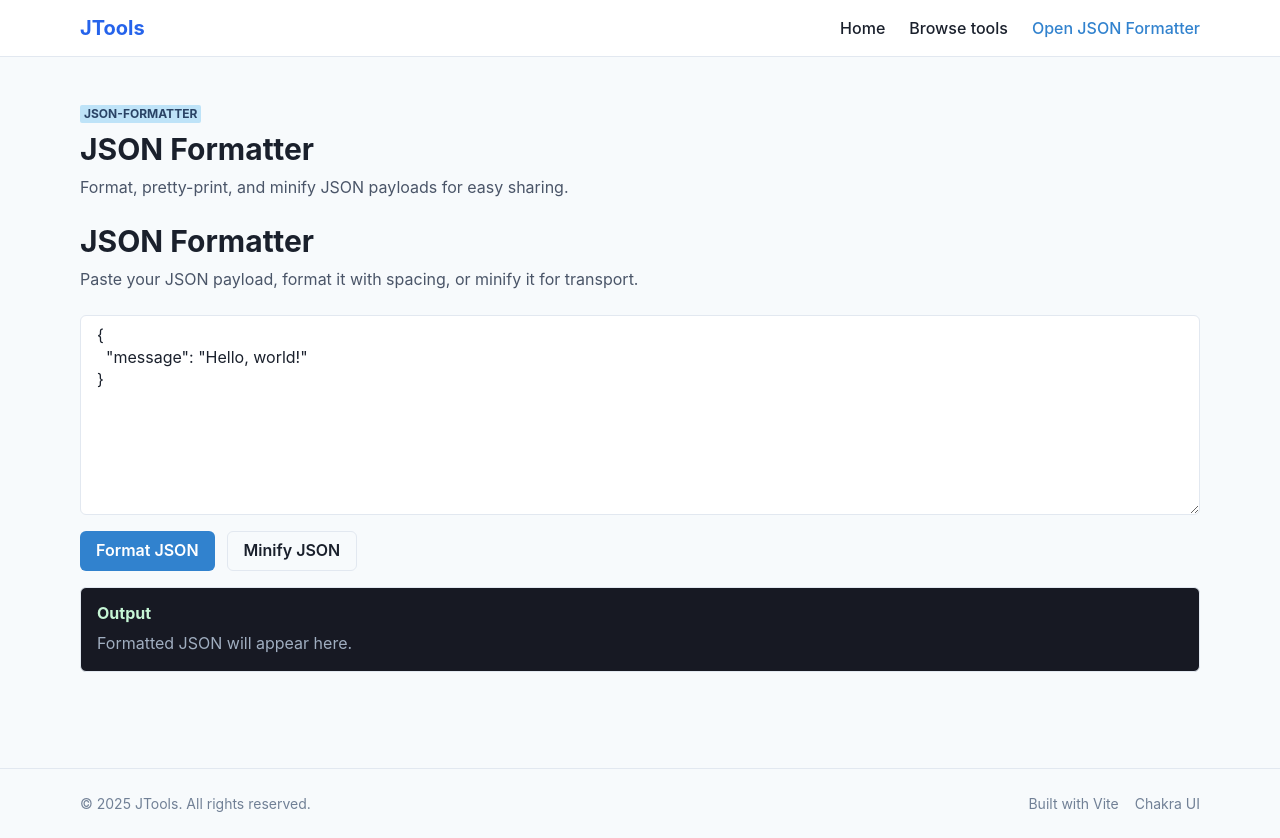
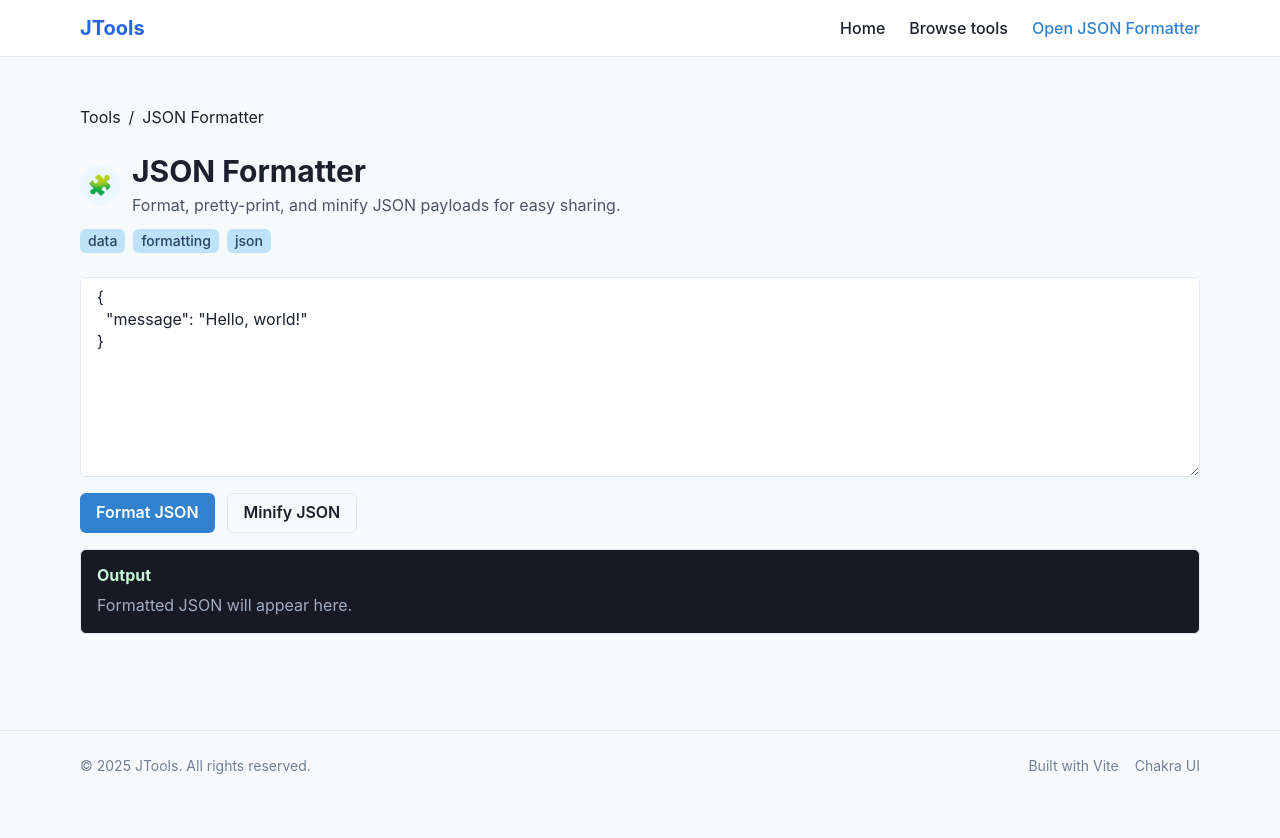
Before and after one commit to Jahabel/JTools, a React (Vite) app in the folder jtools/: page /tools/json-formatter in a window 1280 px wide. After the commit the page ends 800 px from the top, so only its background shows below. Built offline with nearby package versions, Linux system fonts and the light colour scheme.

Commit message:
Add registry-based tool routing and metadata header

```diff
--- a/jtools/src/App.tsx
+++ b/jtools/src/App.tsx
@@ -1,14 +1,19 @@
-import { Routes, Route } from 'react-router-dom'
+import { Routes, Route, Navigate } from 'react-router-dom'
 import Layout from './components/Layout'
 import Landing from './routes/Landing'
 import ToolPage from './routes/ToolPage'
+import { toolRegistry } from './routes/ToolRegistry'
 
 function App() {
   return (
     <Layout>
       <Routes>
         <Route path="/" element={<Landing />} />
+        {toolRegistry.map((tool) => (
+          <Route key={tool.slug} path={`/tools/${tool.slug}`} element={<ToolPage initialTool={tool} />} />
+        ))}
         <Route path="/tools/:slug" element={<ToolPage />} />
+        <Route path="*" element={<Navigate to="/" replace />} />
       </Routes>
     </Layout>
   )
--- a/jtools/src/routes/ToolPage.tsx
+++ b/jtools/src/routes/ToolPage.tsx
@@ -1,10 +1,28 @@
 import { Link as RouterLink, useParams } from 'react-router-dom'
-import { Badge, Box, Button, Heading, Stack, Text } from '@chakra-ui/react'
+import {
+  Box,
+  Breadcrumb,
+  BreadcrumbItem,
+  BreadcrumbLink,
+  Button,
+  Heading,
+  HStack,
+  Stack,
+  Tag,
+  Text,
+  Wrap,
+  WrapItem,
+} from '@chakra-ui/react'
+import type { ToolDefinition } from './ToolRegistry'
 import { getToolBySlug } from './ToolRegistry'
 
-const ToolPage = () => {
+type ToolPageProps = {
+  initialTool?: ToolDefinition
+}
+
+const ToolPage = ({ initialTool }: ToolPageProps) => {
   const { slug } = useParams<{ slug: string }>()
-  const tool = slug ? getToolBySlug(slug) : undefined
+  const tool = initialTool ?? (slug ? getToolBySlug(slug) : undefined)
 
   if (!tool) {
     return (
@@ -24,12 +42,38 @@ const ToolPage = () => {
 
   return (
     <Stack spacing={6}>
-      <Stack spacing={2}>
-        <Badge colorScheme="blue" alignSelf="start">
-          {tool.slug}
-        </Badge>
-        <Heading size="lg">{tool.name}</Heading>
-        <Text color="gray.600">{tool.description}</Text>
+      <Breadcrumb separator="/">
+        <BreadcrumbItem>
+          <BreadcrumbLink as={RouterLink} to="/">
+            Tools
+          </BreadcrumbLink>
+        </BreadcrumbItem>
+        <BreadcrumbItem isCurrentPage>
+          <BreadcrumbLink>{tool.name}</BreadcrumbLink>
+        </BreadcrumbItem>
+      </Breadcrumb>
+
+      <Stack spacing={3}>
+        <HStack spacing={3} align="center">
+          {tool.icon && (
+            <Box boxSize={10} borderRadius="full" bg="blue.50" display="grid" placeItems="center" fontSize="xl">
+              {tool.icon}
+            </Box>
+          )}
+          <Stack spacing={1}>
+            <Heading size="lg">{tool.name}</Heading>
+            <Text color="gray.600">{tool.description}</Text>
+          </Stack>
+        </HStack>
+        <Wrap spacing={2}>
+          {tool.tags.map((tag) => (
+            <WrapItem key={tag}>
+              <Tag colorScheme="blue" variant="subtle">
+                {tag}
+              </Tag>
+            </WrapItem>
+          ))}
+        </Wrap>
       </Stack>
 
       <ToolComponent />
--- a/jtools/src/tools/json-formatter/index.tsx
+++ b/jtools/src/tools/json-formatter/index.tsx
@@ -40,13 +40,6 @@ const JsonFormatter = () => {
 
   return (
     <Stack spacing={6}>
-      <Stack spacing={2}>
-        <Heading size="lg">JSON Formatter</Heading>
-        <Text color="gray.600">
-          Paste your JSON payload, format it with spacing, or minify it for transport.
-        </Text>
-      </Stack>
-
       <Stack spacing={4}>
         <Textarea
           value={input}
--- a/jtools/src/tools/url-encoder/index.tsx
+++ b/jtools/src/tools/url-encoder/index.tsx
@@ -1,5 +1,5 @@
 import { useMemo, useState } from 'react'
-import { Box, Button, FormControl, FormLabel, Heading, Input, Stack, Text, Textarea } from '@chakra-ui/react'
+import { Box, Button, FormControl, FormLabel, Input, Stack, Text, Textarea } from '@chakra-ui/react'
 
 const UrlEncoder = () => {
   const [input, setInput] = useState('https://example.com?message=hello world')
@@ -17,11 +17,6 @@ const UrlEncoder = () => {
 
   return (
     <Stack spacing={6}>
-      <Stack spacing={2}>
-        <Heading size="lg">URL Encoder / Decoder</Heading>
-        <Text color="gray.600">Quickly encode or decode URL query strings and payload values.</Text>
-      </Stack>
-
       <Stack spacing={4}>
         <FormControl>
           <FormLabel>Value</FormLabel>
--- a/jtools/src/tools/uuid-generator/index.tsx
+++ b/jtools/src/tools/uuid-generator/index.tsx
@@ -1,5 +1,5 @@
 import { useCallback, useState } from 'react'
-import { Box, Button, Code, Heading, Stack, Text } from '@chakra-ui/react'
+import { Box, Button, Code, Stack, Text } from '@chakra-ui/react'
 
 const generateUuid = () => crypto.randomUUID()
 
@@ -12,13 +12,6 @@ const UuidGenerator = () => {
 
   return (
     <Stack spacing={6}>
-      <Stack spacing={2}>
-        <Heading size="lg">UUID Generator</Heading>
-        <Text color="gray.600">
-          Create RFC 4122 version 4 identifiers for database keys, tracking IDs, or anything that needs uniqueness.
-        </Text>
-      </Stack>
-
       <Box borderWidth={1} borderColor="gray.200" borderRadius="md" p={4} bg="gray.900" color="blue.100">
         <Stack spacing={3} align="start">
           <Code fontSize="lg" bg="transparent" color="inherit" px={0}>
--- /dev/null
+++ b/jtools/src/types/react-icons.d.ts
@@ -0,0 +1 @@
+declare module 'react-icons/fi'
```
